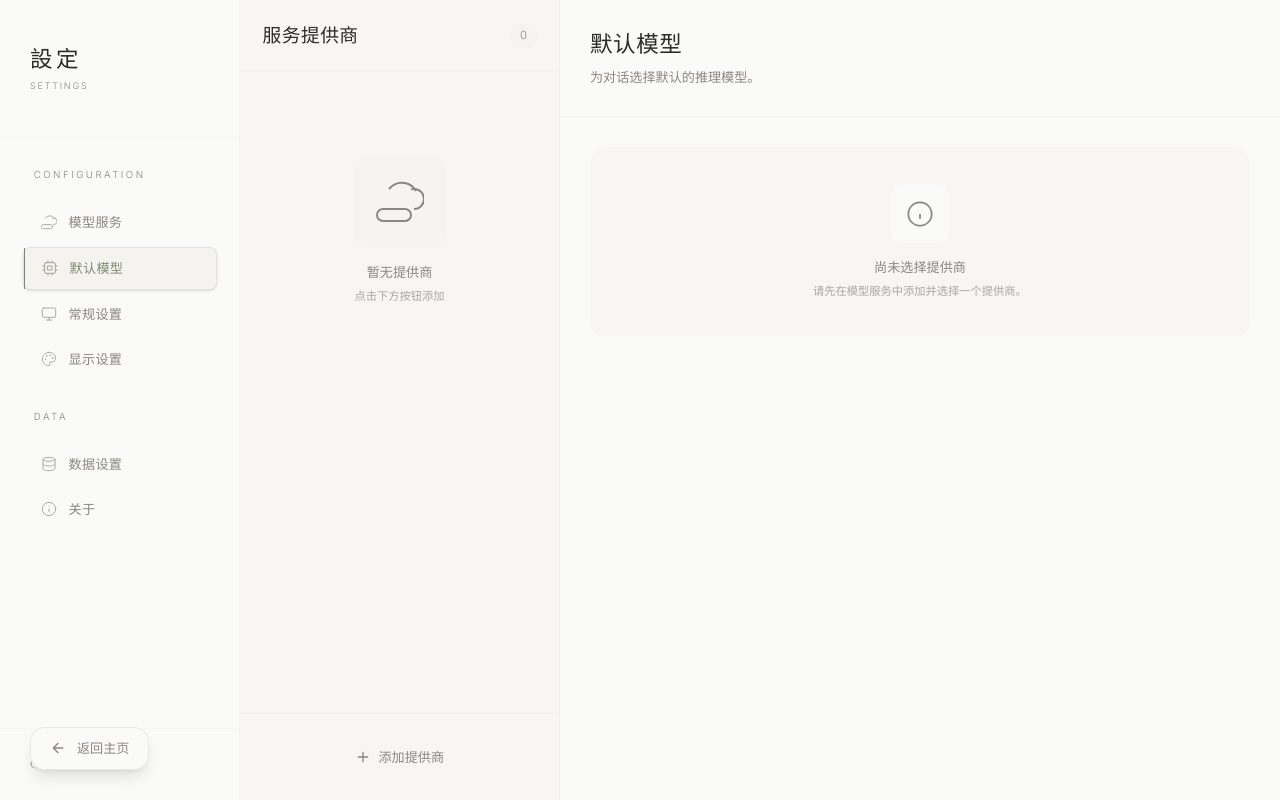
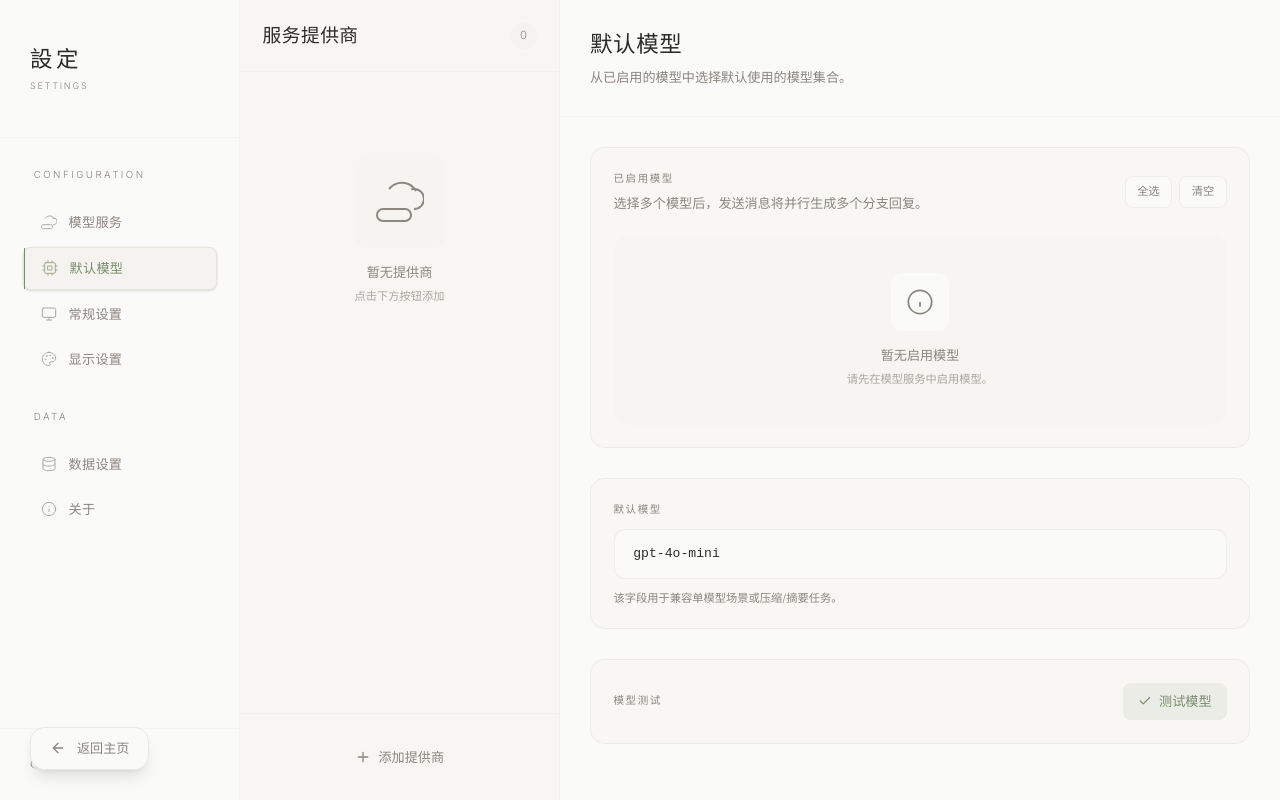
Before and after one commit to yxp934/Prompt-Tree, a Next.js app in the folder ai-chat-client/: page /settings in a window 1280 px wide. Both pictures are taken after a click on the button "默认模型". Built offline with nearby package versions, Linux system fonts and the light colour scheme.

Commit message:
feat: aggregate enabled models in settings

```diff
--- a/ai-chat-client/src/components/settings/SettingsPanels.tsx
+++ b/ai-chat-client/src/components/settings/SettingsPanels.tsx
@@ -13,15 +13,20 @@ import {
   DEFAULT_LLM_SETTINGS,
   type LLMSettings,
 } from "@/lib/services/llmSettingsService";
+import {
+  buildModelSelectionKey,
+  getEnabledModelOptions,
+  type EnabledModelOption,
+} from "@/lib/services/providerModelService";
 import { testProviderModel } from "@/lib/services/providerApiService";
 import {
   clearStoredHealthChecks,
   clearStoredProviders,
 } from "@/lib/services/providerStorageService";
-import { getPrimaryApiKey, type ModelConfig } from "@/types/provider";
+import { getPrimaryApiKey, type ProviderModelSelection } from "@/types/provider";
 import { useAppStore } from "@/store/useStore";
 
-import { CheckIcon, EyeIcon, EyeOffIcon, RefreshIcon, SearchIcon } from "./icons";
+import { CheckIcon, EyeIcon, EyeOffIcon, RefreshIcon } from "./icons";
 
 type PanelShellProps = {
   title: string;
@@ -75,24 +80,54 @@ function PanelEmptyState({ title, description }: { title: string; description: s
 
 export function DefaultModelPanel() {
   const providers = useAppStore((s) => s.providers);
-  const selectedProviderId = useAppStore((s) => s.selectedProviderId);
   const model = useAppStore((s) => s.model);
   const setLLMSettings = useAppStore((s) => s.setLLMSettings);
-  const openModelSelector = useAppStore((s) => s.openModelSelector);
+  const selectedModels = useAppStore((s) => s.selectedModels);
+  const setSelectedModels = useAppStore((s) => s.setSelectedModels);
 
   const [modelValue, setModelValue] = useState(model);
   const [testStatus, setTestStatus] = useState<"idle" | "running" | "success" | "error">("idle");
   const [testMessage, setTestMessage] = useState<string | null>(null);
   const [testLatency, setTestLatency] = useState<number | null>(null);
 
-  const selectedProvider = providers.find((p) => p.id === selectedProviderId) ?? null;
+  const enabledOptions = useMemo(
+    () => getEnabledModelOptions(providers),
+    [providers],
+  );
+  const selectedKeys = useMemo(
+    () => new Set(selectedModels.map(buildModelSelectionKey)),
+    [selectedModels],
+  );
 
-  const availableModels = useMemo(() => {
-    if (!selectedProvider) return [];
-    const enabled = selectedProvider.models.filter((m) => m.enabled);
-    const models = enabled.length > 0 ? enabled : selectedProvider.models;
-    return [...models].sort((a, b) => a.id.localeCompare(b.id));
-  }, [selectedProvider]);
+  const groupedOptions = useMemo(() => {
+    const grouped = new Map<
+      string,
+      { providerId: string; providerName: string; models: EnabledModelOption[] }
+    >();
+    for (const option of enabledOptions) {
+      if (!grouped.has(option.providerId)) {
+        grouped.set(option.providerId, {
+          providerId: option.providerId,
+          providerName: option.providerName,
+          models: [],
+        });
+      }
+      grouped.get(option.providerId)!.models.push(option);
+    }
+    return Array.from(grouped.values()).sort((a, b) =>
+      a.providerName.localeCompare(b.providerName),
+    );
+  }, [enabledOptions]);
+
+  useEffect(() => {
+    const availableKeys = new Set(enabledOptions.map(buildModelSelectionKey));
+    const next = selectedModels.filter((selection) =>
+      availableKeys.has(buildModelSelectionKey(selection)),
+    );
+    if (next.length !== selectedModels.length) {
+      setSelectedModels(next);
+    }
+  }, [enabledOptions, selectedModels, setSelectedModels]);
 
   useEffect(() => {
     setModelValue(model);
@@ -103,19 +138,47 @@ export function DefaultModelPanel() {
     setLLMSettings({ model: value });
   };
 
+  const toSelection = (option: EnabledModelOption): ProviderModelSelection => ({
+    providerId: option.providerId,
+    modelId: option.modelId,
+  });
+
+  const handleToggleSelection = (option: EnabledModelOption) => {
+    const key = buildModelSelectionKey(option);
+    const exists = selectedKeys.has(key);
+    const next = exists
+      ? selectedModels.filter((selection) => buildModelSelectionKey(selection) !== key)
+      : [...selectedModels, toSelection(option)];
+    setSelectedModels(next);
+  };
+
+  const handleSelectAll = () => {
+    setSelectedModels(enabledOptions.map((option) => toSelection(option)));
+  };
+
+  const handleClearAll = () => {
+    setSelectedModels([]);
+  };
+
   const handleTestModel = async () => {
-    if (!selectedProvider) return;
-    const primaryKey = getPrimaryApiKey(selectedProvider);
+    const selection = selectedModels[0];
+    if (!selection) {
+      setTestStatus("error");
+      setTestMessage("请先选择模型");
+      return;
+    }
+
+    const provider = providers.find((item) => item.id === selection.providerId) ?? null;
+    if (!provider) {
+      setTestStatus("error");
+      setTestMessage("模型服务商不存在");
+      return;
+    }
+
+    const primaryKey = getPrimaryApiKey(provider);
     if (!primaryKey) {
       setTestStatus("error");
       setTestMessage("请先配置 API 密钥");
-      return;
-    }
-
-    const modelToTest = modelValue.trim() || model;
-    if (!modelToTest) {
-      setTestStatus("error");
-      setTestMessage("请先选择模型");
       return;
     }
 
@@ -123,9 +186,9 @@ export function DefaultModelPanel() {
     setTestMessage(null);
     setTestLatency(null);
 
-    const result = await testProviderModel(primaryKey.value, selectedProvider.baseUrl, modelToTest, {
-      headers: selectedProvider.headers,
-      timeout: selectedProvider.timeout,
+    const result = await testProviderModel(primaryKey.value, provider.baseUrl, selection.modelId, {
+      headers: provider.headers,
+      timeout: provider.timeout,
       prompt: "ping",
     });
 
@@ -147,47 +210,95 @@ export function DefaultModelPanel() {
     error: "text-red-500",
   }[testStatus];
 
-  if (!selectedProvider) {
-    return (
-      <PanelShell title="默认模型" description="为对话选择默认的推理模型。">
-        <PanelEmptyState title="尚未选择提供商" description="请先在模型服务中添加并选择一个提供商。" />
-      </PanelShell>
-    );
-  }
-
   return (
     <PanelShell
       title="默认模型"
-      description="选择对话默认使用的模型，并进行连接测试。"
-      action={
-        <button
-          type="button"
-          className="flex items-center gap-2 rounded-lg border border-parchment/20 bg-washi-cream px-4 py-2.5 font-zen-body text-sm text-stone-gray transition-all duration-300 hover:border-matcha-green/50 hover:text-matcha-green font-light"
-          onClick={() => openModelSelector(selectedProvider.id)}
-        >
-          <SearchIcon />
-          选择模型
-        </button>
-      }
+      description="从已启用的模型中选择默认使用的模型集合。"
     >
       <div className="space-y-8">
         <section className="rounded-2xl border border-parchment/20 bg-washi-cream/50 p-6">
-          <div className="mb-3 font-zen-body text-[0.7rem] uppercase tracking-[0.15em] text-stone-gray font-light">
-            当前提供商
-          </div>
-          <div className="flex flex-wrap items-center justify-between gap-4">
+          <div className="flex flex-wrap items-center justify-between gap-3">
             <div>
-              <p className="font-zen-display text-xl font-light text-ink-black">
-                {selectedProvider.name}
-              </p>
-              <p className="mt-1 font-mono text-xs text-stone-gray">
-                {selectedProvider.baseUrl}
+              <div className="font-zen-body text-[0.7rem] uppercase tracking-[0.15em] text-stone-gray font-light">
+                已启用模型
+              </div>
+              <p className="mt-2 font-zen-body text-sm text-stone-gray font-light">
+                选择多个模型后，发送消息将并行生成多个分支回复。
               </p>
             </div>
-            <div className="rounded-full bg-shoji-white px-3 py-1 font-mono text-xs text-stone-gray">
-              {selectedProvider.models.length} models
+            <div className="flex items-center gap-2">
+              <button
+                type="button"
+                className="rounded-lg border border-parchment/20 bg-shoji-white px-3 py-2 text-xs text-stone-gray transition-all duration-200 hover:border-matcha-green/40 hover:text-matcha-green"
+                onClick={handleSelectAll}
+                disabled={enabledOptions.length === 0}
+              >
+                全选
+              </button>
+              <button
+                type="button"
+                className="rounded-lg border border-parchment/20 bg-shoji-white px-3 py-2 text-xs text-stone-gray transition-all duration-200 hover:border-matcha-green/40 hover:text-matcha-green"
+                onClick={handleClearAll}
+                disabled={selectedModels.length === 0}
+              >
+                清空
+              </button>
             </div>
           </div>
+
+          {enabledOptions.length === 0 ? (
+            <div className="mt-6">
+              <PanelEmptyState
+                title="暂无启用模型"
+                description="请先在模型服务中启用模型。"
+              />
+            </div>
+          ) : (
+            <div className="mt-6 space-y-6">
+              {groupedOptions.map((group) => (
+                <div key={group.providerId}>
+                  <div className="mb-3 font-zen-body text-xs text-stone-gray font-light">
+                    {group.providerName}
+                  </div>
+                  <div className="space-y-2">
+                    {group.models.map((option) => {
+                      const isSelected = selectedKeys.has(buildModelSelectionKey(option));
+                      return (
+                        <button
+                          key={option.modelId}
+                          type="button"
+                          className={`flex w-full items-center gap-3 rounded-xl border px-4 py-3 text-left transition-all duration-200 ${
+                            isSelected
+                              ? "border-matcha-green/40 bg-matcha-green/10"
+                              : "border-parchment/20 bg-shoji-white hover:border-matcha-green/30"
+                          }`}
+                          onClick={() => handleToggleSelection(option)}
+                        >
+                          <span
+                            className={`flex h-5 w-5 items-center justify-center rounded border text-[0.7rem] ${
+                              isSelected
+                                ? "border-matcha-green bg-matcha-green text-shoji-white"
+                                : "border-parchment bg-transparent text-transparent"
+                            }`}
+                          >
+                            ✓
+                          </span>
+                          <div className="flex-1">
+                            <div className="font-mono text-sm text-ink-black">
+                              {option.modelId}
+                            </div>
+                            <div className="text-xs text-stone-gray font-light">
+                              {option.label}
+                            </div>
+                          </div>
+                        </button>
+                      );
+                    })}
+                  </div>
+                </div>
+              ))}
+            </div>
+          )}
         </section>
 
         <section className="rounded-2xl border border-parchment/20 bg-washi-cream/50 p-6">
@@ -202,14 +313,15 @@ export function DefaultModelPanel() {
             className="w-full rounded-xl border border-parchment/20 bg-shoji-white px-5 py-4 font-mono text-sm text-ink-black outline-none transition-all duration-300 focus:border-matcha-green/50"
           />
           <datalist id="default-model-options">
-            {availableModels.map((m: ModelConfig) => (
-              <option key={m.id} value={m.id} />
+            {enabledOptions.map((option) => (
+              <option
+                key={`${option.providerId}-${option.modelId}`}
+                value={option.modelId}
+              />
             ))}
           </datalist>
           <p className="mt-3 font-zen-body text-xs text-stone-gray font-light">
-            {availableModels.length > 0
-              ? "支持手动输入自定义模型 ID"
-              : "尚未添加模型，可通过“选择模型”从 API 获取"}
+            该字段用于兼容单模型场景或压缩/摘要任务。
           </p>
         </section>
 
@@ -233,7 +345,7 @@ export function DefaultModelPanel() {
                   : "bg-matcha-green/10 text-matcha-green hover:bg-matcha-green/20 font-light"
               }`}
               onClick={handleTestModel}
-              disabled={testStatus === "running"}
+              disabled={testStatus === "running" || selectedModels.length === 0}
             >
               {testStatus === "running" ? (
                 <>
--- /dev/null
+++ b/ai-chat-client/src/lib/services/providerModelService.ts
@@ -0,0 +1,37 @@
+import type { Provider, ProviderModelSelection } from "@/types/provider";
+
+export interface EnabledModelOption {
+  providerId: string;
+  providerName: string;
+  modelId: string;
+  label: string;
+}
+
+export function buildModelSelectionKey(value: ProviderModelSelection | EnabledModelOption): string {
+  return `${value.providerId}:${value.modelId}`;
+}
+
+export function getEnabledModelOptions(providers: Provider[]): EnabledModelOption[] {
+  const options: EnabledModelOption[] = [];
+
+  for (const provider of providers) {
+    const enabledModels = provider.models.filter((model) => model.enabled);
+    for (const model of enabledModels) {
+      const label = provider.name ? `${provider.name} · ${model.id}` : model.id;
+      options.push({
+        providerId: provider.id,
+        providerName: provider.name,
+        modelId: model.id,
+        label,
+      });
+    }
+  }
+
+  options.sort((a, b) => {
+    const providerCompare = a.providerName.localeCompare(b.providerName);
+    if (providerCompare !== 0) return providerCompare;
+    return a.modelId.localeCompare(b.modelId);
+  });
+
+  return options;
+}
```
